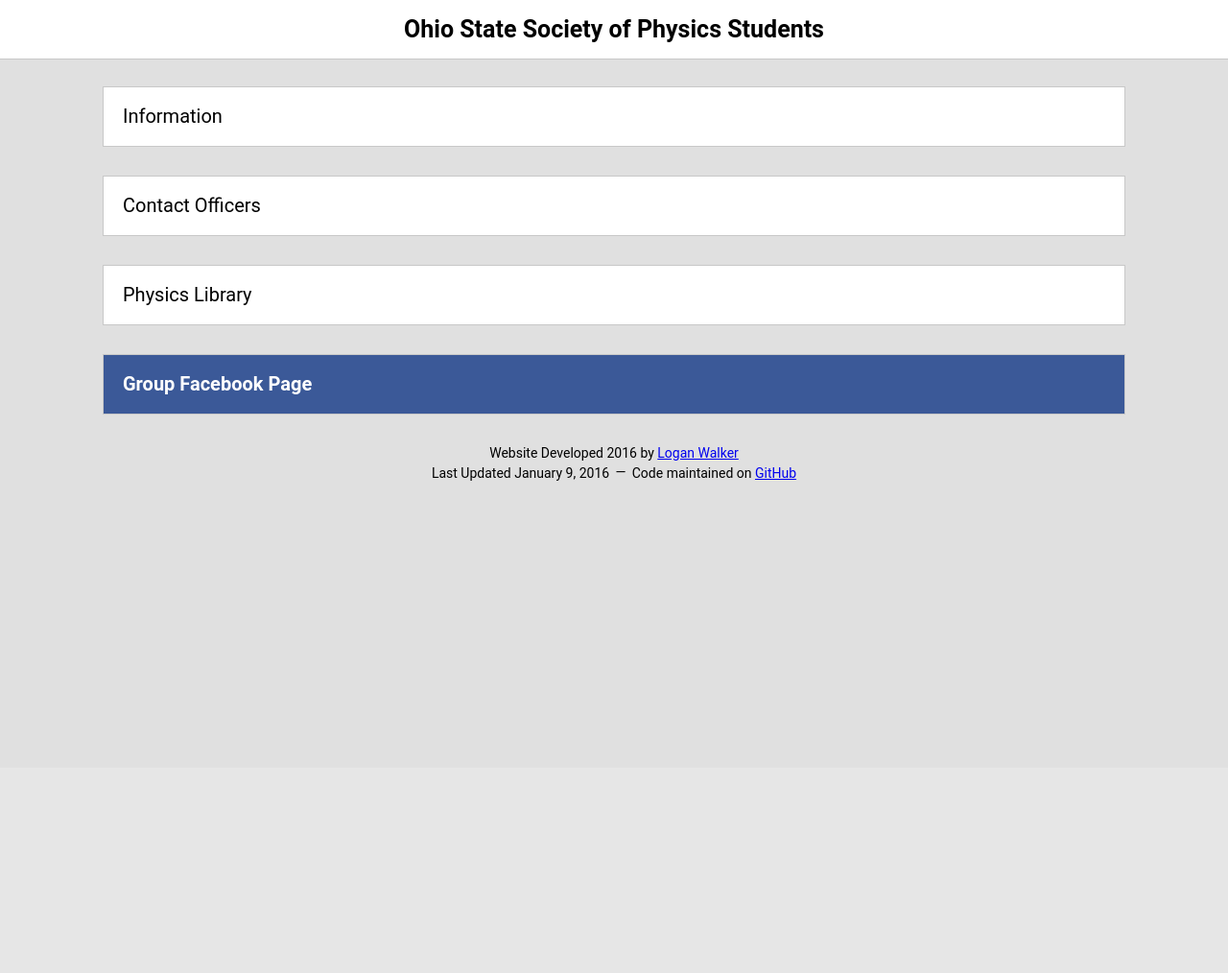
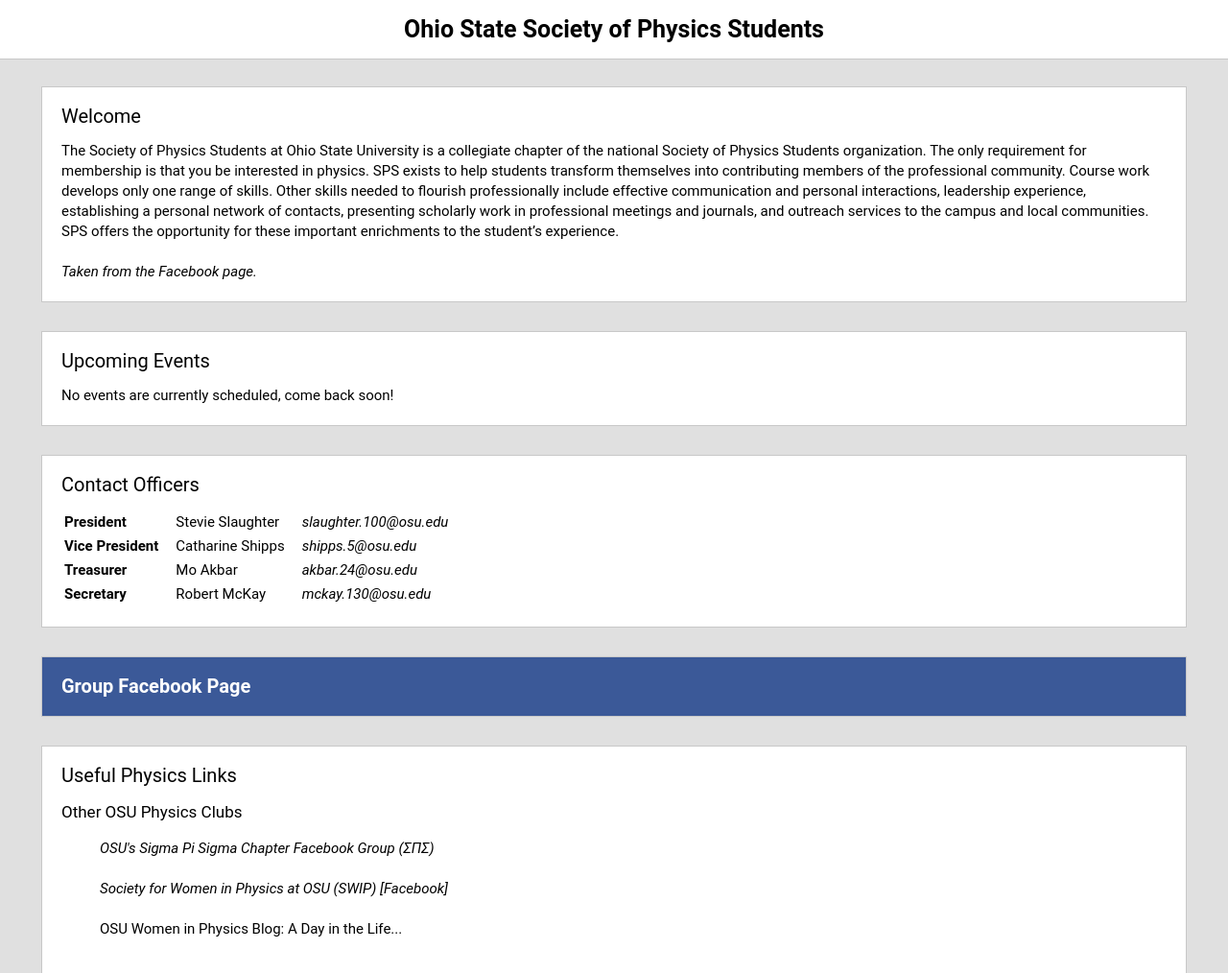
Before and after one commit to GeekLogan/OSU-SPS-Website, a PHP site: page / in a window 1280 px wide. Shown: the top 1014 px of the page at 96% size. Before the commit the page ends 501 px from the top, so only its background shows below. Run offline with PHP 8.4, Linux system fonts and the light colour scheme; some libraries are stand-ins or nearby versions.

Commit message:
Let there be content

```diff
--- a/src/index.html
+++ b/src/index.html
@@ -3,59 +3,87 @@
 <head>
 
 <title>Society of Physics | Ohio State University</title>
-<script src="https://ajax.googleapis.com/ajax/libs/jquery/2.1.4/jquery.min.js"></script>
+<!--<script src="https://ajax.googleapis.com/ajax/libs/jquery/2.1.4/jquery.min.js"></script>-->
 <link rel="stylesheet" type="text/css" href="style.css">
 <meta name="description" content="Society of Physics Students at Ohio State">
 <meta name="author" content="Logan Walker">
 <meta charset="utf-8">
 
 <script>
+/*
 $(document).ready(function() {
-	['lib', 'contact', 'info'].forEach(function( name ){
-		$( "#card_" + name ).find(".tohide").toggle(0, function(){});
+	['lib', 'contact', 'links', 'upcoming'].forEach(function( name ){
+		$( "#card_" + name ).find(".tohide").slideToggle(0, function(){});
 		$("#card_" + name).click(function(){
-			$("#card_" + name).find(".tohide").toggle("fast", function(){});
+			$("#card_" + name).find(".tohide").slideToggle("fast", function(){});
 		});
 	});
 });
+*/
 </script>
 
 </head>
 
 <body>
+<center>
 
 <div id="spacer"></div>
 <div id="top">
-	<center>
-		<b>Ohio State Society of Physics Students</b>
-	</center>
+	Ohio State Society of Physics Students
 </div>
 
-<center>
 <div class="card" id="card_info">
-	Information
+	Welcome
 	<div class="tohide">
-		<br />
-		Test
+		The Society of Physics Students at Ohio State University is a collegiate
+		chapter of the national Society of Physics Students organization.
+		The only requirement for membership is that you be interested in physics.
+		SPS exists to help students transform themselves into contributing members
+		of the professional community. Course work develops only one range of skills.
+		Other skills needed to flourish professionally include effective communication
+		and personal interactions, leadership experience, establishing a personal network
+		of contacts, presenting scholarly work in professional meetings and journals, and
+		outreach services to the campus and local communities. SPS offers the opportunity
+		for these important enrichments to the student’s experience.
+		<br /><br />
+		<a href="https://www.facebook.com/groups/SPSatOSU/" class="nostyle it">
+			Taken from the Facebook page.
+		</a>
+	</div>
+</div>
+
+<div class="card" id="card_upcoming">
+	Upcoming Events
+	<div class="tohide">
+		No events are currently scheduled, come back soon!
 	</div>
 </div>
 
 <div class="card" id="card_contact">
 	Contact Officers
 	<div class="tohide">
-		<br />
-		Officers:
-	</div>
-</div>
-
-<div class="card" id="card_lib">
-	<!--
-		https://docs.google.com/spreadsheets/d/1t_sxZH7jvzOluM8tILO-m4LGJ8op-Uqwp5MM4vlVgQ0/edit?usp=sharing
-	-->
-	Physics Library
-	<div class="tohide">
-		<br />
-		<iframe id="book-frame" style="width:100%; height:400px;" src="https://docs.google.com/spreadsheets/d/1t_sxZH7jvzOluM8tILO-m4LGJ8op-Uqwp5MM4vlVgQ0/pubhtml?widget=true&amp;headers=false"></iframe>
+		<table id="contact-table">
+			<tr>
+				<th>President</th>
+				<td>Stevie Slaughter</td>
+				<td><i>slaughter.100@osu.edu</i></td>
+			</tr>
+			<tr>
+				<th>Vice President</th>
+				<td>Catharine Shipps</td>
+				<td><i>shipps.5@osu.edu</i></td>
+			</tr>
+			<tr>
+				<th>Treasurer</th>
+				<td>Mo Akbar</td>
+				<td><i>akbar.24@osu.edu</i></td>
+			</tr>
+			<tr>
+				<th>Secretary</th>
+				<td>Robert McKay</td>
+				<td><i>mckay.130@osu.edu</i></td>
+			</tr>
+		</table>
 	</div>
 </div>
 
@@ -65,17 +93,43 @@ $(document).ready(function() {
 	</div>
 </a>
 
-</center>
+<div class="card" id="card_links">
+	Useful Physics Links
+	<div class="tohide" style="padding-top: 0px;">
+		<h3 class="link-header">Other OSU Physics Clubs</h3>
+		<blockquote>
+		<a class="nostyle it" href="https://www.facebook.com/groups/463807260312076/">OSU's Sigma Pi Sigma Chapter Facebook Group (&Sigma;&Pi;&Sigma;)</a>
+		<br /><br />
+		<a class="nostyle it" href="https://u.osu.edu/swip/">Society for Women in Physics at OSU (SWIP)</a>
+		<a class="nostyle it" href="https://www.facebook.com/groups/swip.osu/"> [Facebook]</a>
+		<br /><br />
+		<a class="nostyle" href="http://osuwomeninphysics.wordpress.com/">OSU Women in Physics Blog: A Day in the Life...</a>
+		</blockquote>
+	</div>
+</div>
 
-<center id="footer">
+<div class="card" id="card_lib">
+	Physics Library Catalog
+	<div class="tohide">
+		Below is a list of the books available from the SPS library in Smith Lab.
+		See a SPS officer if you would like to check a book out.
+		<br /><br />
+		<iframe id="book-frame" style="width:100%; height:400px;" src="https://docs.google.com/spreadsheets/d/1t_sxZH7jvzOluM8tILO-m4LGJ8op-Uqwp5MM4vlVgQ0/pubhtml?widget=true&amp;headers=false">
+			If the table does not load, the catalog can also be accessed from
+			<a href="https://docs.google.com/spreadsheets/d/1t_sxZH7jvzOluM8tILO-m4LGJ8op-Uqwp5MM4vlVgQ0/edit?usp=sharing">here</a>.
+		</iframe>
+	</div>
+</div>
+
+<div id="footer">
 	Website Developed 2016 by
-	<a class="nostyle" href="mailto:walker.1698@osu.edu">Logan Walker</a>
-	<br />
+	<a class="nostyle" href="mailto:walker.1698@osu.edu">Logan Walker</a> <br />
 	Last Updated January 9, 2016
 	<span style="position:relative; top:-1px;">&thinsp;&mdash;&thinsp;</span>
 	Code maintained on
 	<a class="nostyle" href="https://github.com/GeekLogan/OSU-SPS-Website">GitHub</a>
+</div>
+
 </center>
-
 </body>
 </html>
--- a/src/style.css
+++ b/src/style.css
@@ -7,23 +7,28 @@ body {
   font-size: 14px;
 }
 
+th, td {
+	padding-right: 15px;
+}
+
 div#top {
     position: fixed;
     top: 0px;
     left: 0px;
+	z-index: 999;
 
 	width: 100%;
 	background-color: white;
 	padding-top: 20px;
 	padding-bottom: 20px;
-	font-size:25px;
+	font-size: 25px;
+	font-weight: bold;
+	text-align: center;
 	margin-bottom: 20px;
 
     border-bottom-width: 1px;
     border-bottom-color: #C8C8C8;
     border-bottom-style: solid;
-
-    z-index: 999;
 }
 
 div#spacer {
@@ -32,14 +37,29 @@ div#spacer {
     width:100%;
 }
 
-center#footer {
+div#footer {
 	margin-top: 10px;
 	color: black;
     margin-bottom: 25px;
+	text-align: center;
+}
+
+ul#links-list {
+	padding-bottom:0px;
+	padding-top: 0px;
+}
+
+table#contact-table {
+
+}
+
+.it {
+	font-style: italic;
 }
 
 div.tohide {
-	font-size:15px;
+	padding-top: 15px;
+	font-size: 15px;
 }
 
 div.card {
@@ -47,7 +67,7 @@ div.card {
 	margin: 10px;
 	background-color: white;
 	color: black;
-	width: 80%;
+	width: 90%;
 	text-align: left;
 
 	margin-top: 30px;
@@ -58,13 +78,27 @@ div.card {
     border-style: solid;
 }
 
+/*
+div.card:hover {
+	border-color: red;
+}
+*/
+
 div.facebook-card {
 	background-color:#3b5998;
-	color:white;
+	color: white;
 	font-weight: bold;
 }
 
+h3.link-header {
+	font-weight: normal;
+	font-size: 17px;
+}
+
 a:link.cardlink, a:visited.cardlink,
-a:hover.cardlink, a:active.cardlink  {
-	text-decoration: none;
+a:hover.cardlink, a:active.cardlink,
+a:link.nostyle, a:visited.nostyle,
+a:hover.nostyle, a:active.nostyle {
+	text-decoration: inherit;
+	color: inherit;
 }
```
